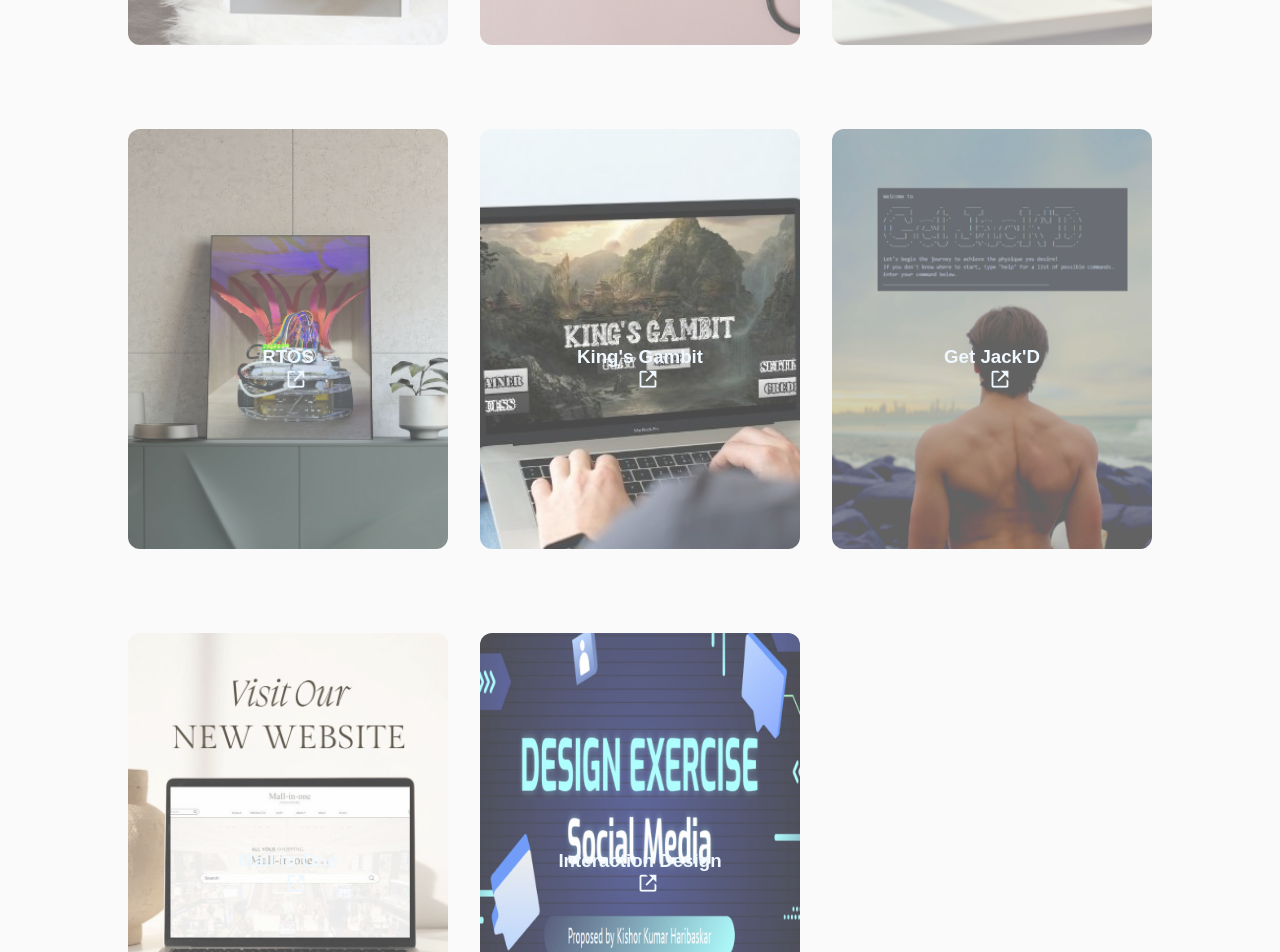
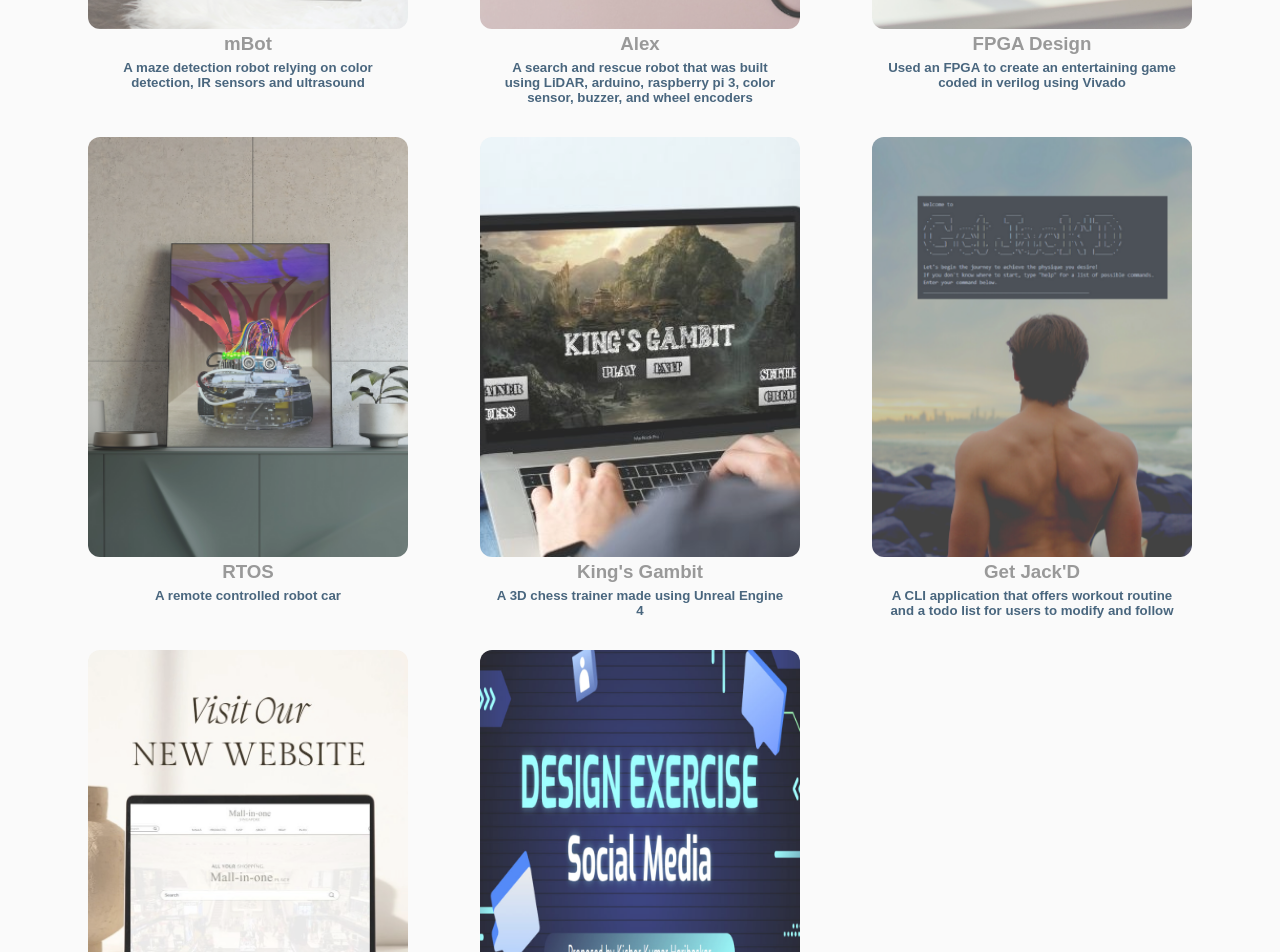
Before and after one commit to KishorKumar11/Portfolio, a React (Create React App) app: page / in a window 1280 px wide. Shown: the part 3180-4132 px from the top of the page. Built offline with nearby package versions, Linux system fonts and the light colour scheme.

Commit message:
Modified css for projects

```diff
--- a/src/components/Projects/Projects.css
+++ b/src/components/Projects/Projects.css
@@ -7,49 +7,52 @@
     display: grid;
     justify-content: center;
     text-align: center;
-    grid-template-columns: repeat(3, minmax(320px, auto));
+    grid-template-columns: repeat(3, minmax(360px, auto));
     grid-gap: 2rem;
-    margin-top: 5rem;
     cursor: pointer;
+    flex-wrap: wrap;
 }
 
 .col img {
-    max-width: 100%;
     width: 320px;
     height: 420px;
     object-fit: cover;
     border-radius: 12px;
     opacity: 85%;
+    transition: 0.3s;
+}
+
+.col img:hover {
+    opacity: 100%;
+    transform: scale(1.1);
+    transition: 0.3s;
+    margin-bottom: 5%;
 }
 
 .layer {
     height: 88%;
-    width: 100%;
     text-align: center;
     border-radius: 12px;
     transition: 0.4s;
 }
-.layer img {
-    opacity: 70%;
-}
 
-.layer img:hover {
+.img:hover {
     opacity: 30%;
     z-index: -1;
 }
 
-.layer:hover {
+.col .hover {
     background-color: rgb(39, 45, 45);
     transition: 0.4s;
     transform: scale(1.1);
     z-index: 1;
 }
 
-.layer h3 {
-    width: 100%;
+.h3 {
     bottom: 50%;
     position: relative;
     color:aliceblue;
+    text-align: center;
 }
 
 .layer h3:hover {
@@ -57,23 +60,12 @@
     z-index: 1;
 }
 
-.layer h5 {
-    width: 100%;
-    position: relative;
-    bottom: 45%;
-    color:aliceblue;
+.col h5 {
+    text-align: center;
+    color:rgb(73, 102, 126);
     z-index:5;
+    margin-top: 5px;
+    padding-left: 10%;
+    padding-right: 10%;
+    max-width: 300px;
 }
-
-.layer h5 a{
-    width: 100%;
-    position: relative;
-    bottom: 45%;
-    color:aliceblue;
-    z-index:5;
-}
-
-.layer h5:hover {
-    position: relative;
-    z-index: 1;
-}
--- a/src/components/Projects/Projects.js
+++ b/src/components/Projects/Projects.js
@@ -26,86 +26,72 @@ const Projects = ({setActiveNav}) => {
 
       <div className="portfolio-content">
         <div className="col">
-        <div className="layer">
             <a href="https://docs.google.com/document/d/1R1OqPS06sV9wHk_WkpTq40PquCBtBhXgDHLtROBaKuY/view" alt="Loading..."><img src={mBotPic} alt="" /></a>
 
-                <h3>mBot <h4><i class='bx bx-link-external'></i></h4> </h3>
+                <h3>mBot<h4></h4></h3>
 
-            </div>
+            <h5>A maze detection robot relying on color detection, IR sensors and ultrasound</h5>
+
         </div>
 
         <div className="col">
-            <div className="layer">
+
             <a href="https://github.com/woodenclock/CG1112-B03-4A" alt="Loading..."><img src={AlexPic} alt=""/></a>
 
-                <h3>Alex <h4><i class='bx bx-link-external'></i></h4> </h3>
-            </div>
+                <h3>Alex <h4></h4> </h3>
+
+            <h5>A search and rescue robot that was built using LiDAR, arduino, raspberry pi 3, color sensor, buzzer, and wheel encoders</h5>
         </div>
 
         <div className="col">
-            <div className="layer">
+
             <a href="https://docs.google.com/document/d/1BSP30bwGhRQ4jp_2Q4IT_XzKoD5q-iRPJ9UoeIqqqRM/edit" alt="Loading..."> <img src={FPGAPic} alt=""/> </a>
 
-                <h3>FPGA Design <h4><i class='bx bx-link-external'></i></h4> </h3>
-            </div>
+                <h3>FPGA Design <h4></h4> </h3>
+
+            <h5>Used an FPGA to create an entertaining game coded in verilog using Vivado</h5>
         </div>
 
         <div className="col">
-        <div className="layer">
-            <a href="/#" alt=""> <img src={KuramaPic} alt="Loading..."/> </a>
+            <a href="https://github.com/KishorKumar11/RTOS" alt=""> <img src={KuramaPic} alt="Loading..."/> </a>
 
-                <h3>RTOS <h4><i class='bx bx-link-external'></i></h4> </h3>
+                <h3>RTOS <h4></h4> </h3>
 
-            </div>
+            <h5>A remote controlled robot car</h5>
         </div>
 
         <div className="col">
-        <div className="layer">
             <a href="https://docs.google.com/document/d/1beOyvtbNEGYNWUt3eZeQQ41H9DH2tvUeTfTCP20eYVg/edit#heading=h.5dp1ylp2cjtt" alt="Loading..."> <img src={KingsGambitPic} alt="Loading..."/> </a>
 
-                <h3>King's Gambit <h4><i class='bx bx-link-external'></i></h4> </h3>
-            </div>
+                <h3>King's Gambit <h4></h4> </h3>
+
+            <h5>A 3D chess trainer made using Unreal Engine 4</h5>
         </div>
 
         <div class="col">
-        <div class="layer">
             <a href="" alt=""><img src={GetJackDPic} alt="Loading..."/> </a>
 
-                <h3>Get Jack'D <h4><i class='bx bx-link-external'></i></h4> </h3>
-            </div>
+                <h3>Get Jack'D <h4></h4> </h3>
+
+            <h5>A CLI application that offers workout routine and a todo list for users to modify and follow</h5>
         </div>
 
         <div class="col">
-        <div class="layer">
             <a href="https://www.figma.com/file/lGEQ2NaUq4o9Um7a1xbISz/CS3240-Group-13-Mall-In-One-team-library?node-id=0%3A1" alt="Loading..."> <img src={MIOPic} alt="Coming soon" /> </a>
 
-                <h3>Mall in One <h4><i class='bx bx-link-external'></i></h4> </h3>
-            </div>
+                <h3>Mall in One <h4></h4> </h3>
+
+            <h5>An UI/UX project-based web application built using Figma and Balsamiq that allows shoppers to plan ahead before visiting shopping malls by being able to access information such as item availability and address</h5>
         </div>
 
         <div class="col">
-        <div class="layer">
             <a href="https://docs.google.com/presentation/d/15jbXckEWw3xQA_B75ksqmbDKp5004nnsGsfRyTYxd2c/edit?usp=share_link" alt="Loading..."> <img src={DesignPic} alt="Coming soon" /> </a>
 
-                <h3>Interaction Design <h4><i class='bx bx-link-external'></i></h4> </h3>
-            </div>
+                <h3>Tracken <h4></h4> </h3>
+
+            <h5>A Social Media Tracker App design done on Figma</h5>
         </div>
 
-        {/* <div class="col">
-            <img src={""} alt="Coming soon" />
-            <div class="layer">w
-                <h3>Capstone Project</h3>
-                <h5>Popup</h5>
-            </div>
-        </div>
-
-        <div class="col">
-            <img src={""} alt="Coming soon" />
-            <div class="layer">
-                <h3>Project Trident</h3>
-                <h5>Popup</h5>
-            </div>
-        </div> */}
       </div>
     </section>
   )
```
